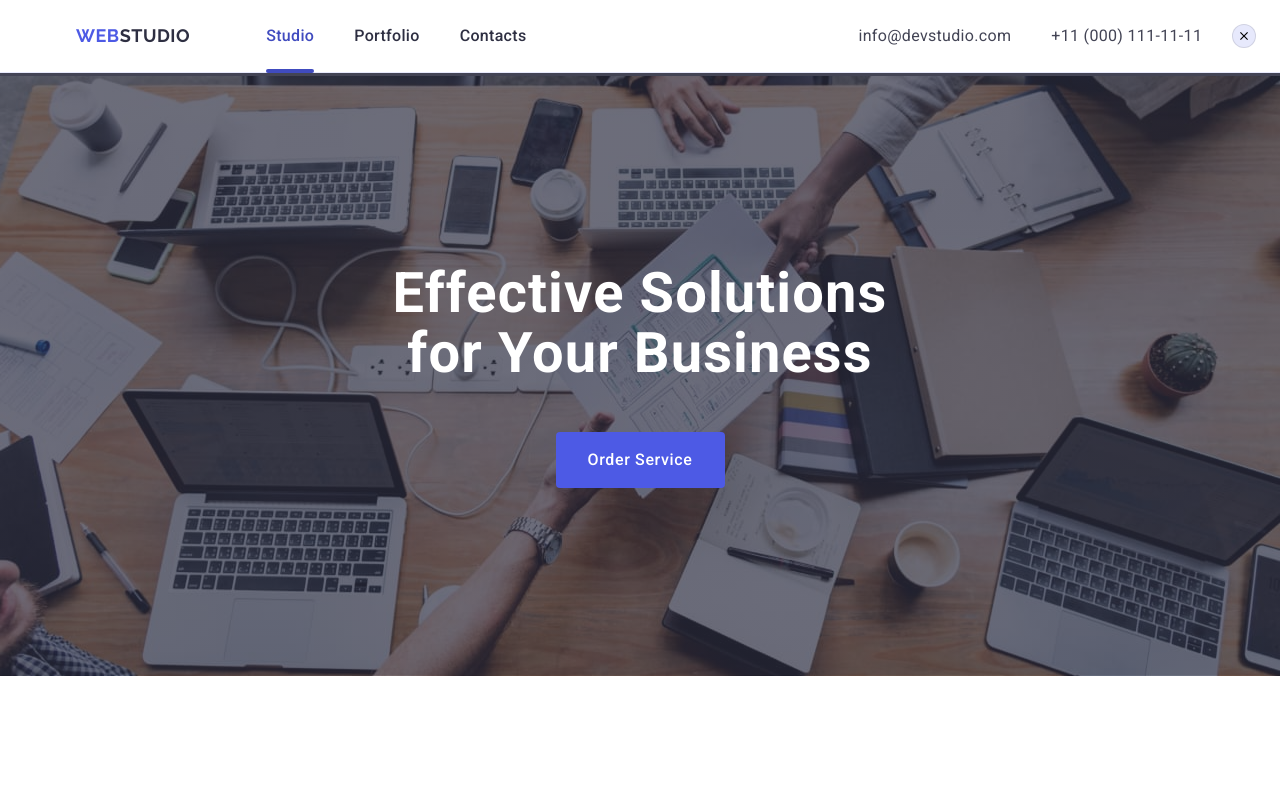
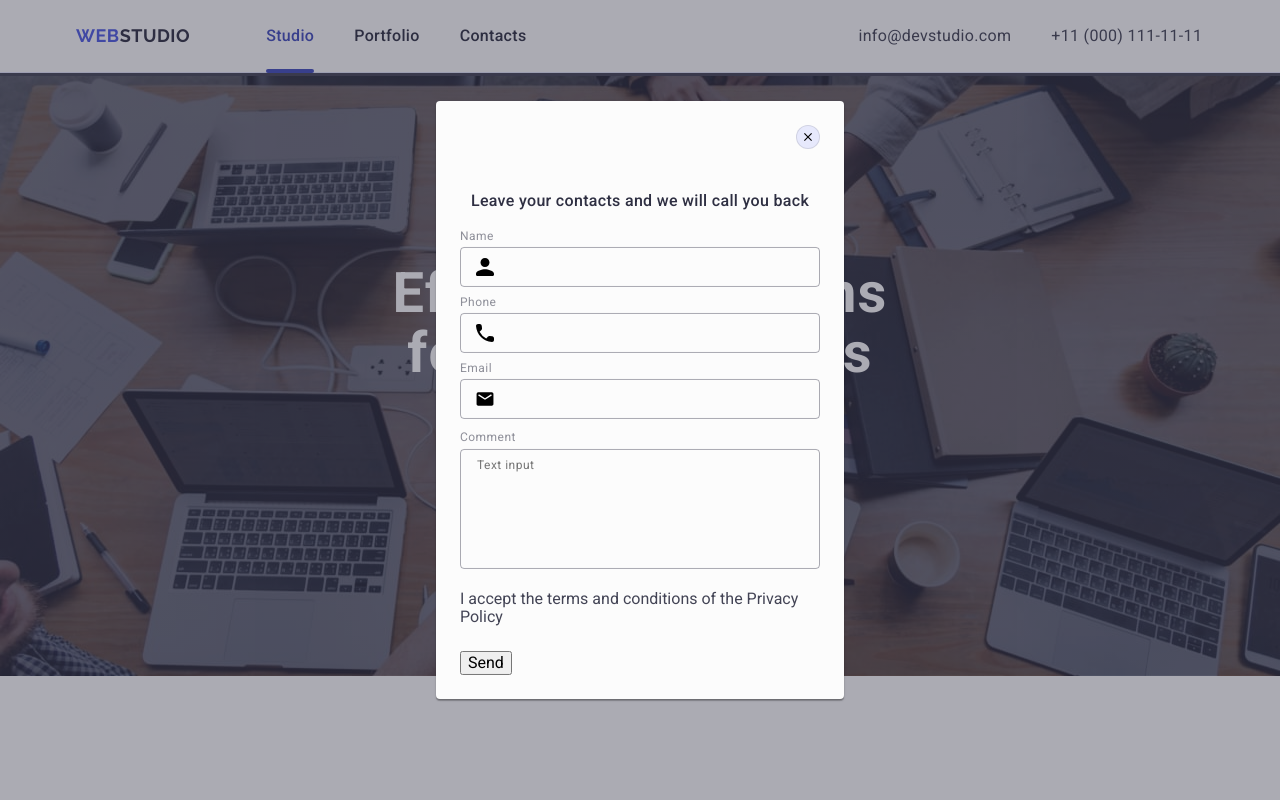
Before and after one commit to Kyryl2/goit-markup-hw-05, a plain HTML site: page index.html in a window 1280 px wide. Shown: the top 800 px of the page. Drawn offline with nearby package versions, Linux system fonts and the light colour scheme.

Commit message:
checkbox

```diff
--- a/css/style.css
+++ b/css/style.css
@@ -555,12 +555,12 @@ img {
   border-top: 3px solid #434455;
 }
 /* #endregion-container */
-/*#region .backdrop {
+.backdrop {
   position: fixed;
   top: 0;
   left: 0;
   width: 100%;
-  opacity: 0;
+
   height: 100%;
   background-color: rgba(46, 47, 66, 0.4);
   transition: opacity 250ms cubic-bezier(0.4, 0, 0.2, 1),
@@ -573,7 +573,7 @@ img {
   left: 50%;
   transform: translate(-50%, -50%);
   width: 408px;
-  opacity: 0;
+
   min-height: 584px;
   background: #fcfcfc;
   box-shadow: 0px 1px 1px rgba(0, 0, 0, 0.14), 0px 1px 3px rgba(0, 0, 0, 0.12),
@@ -593,7 +593,6 @@ img {
   transform: translateX(-50%) translateY(-50%) scale(1);
   transition-delay: 300ms;
 }
-*/
 .modal-close-btn {
   border-radius: 50%;
   width: 24px;
@@ -612,12 +611,17 @@ img {
   background-color: #e7e9fc;
   color: #2e2f42;
 }
-.modal-close-btn:hover {
+.modal-close-btn:hover,
+.modal-close-btn:focus {
   background-color: #404bbf;
-  color: #fff;
   border: none;
 }
 .close-icon {
+  transition: fill 250ms cubic-bezier(0.4, 0, 0.2, 1);
+}
+.modal-close-btn:hover .close-icon,
+.modal-close-btn:focus .close-icon {
+  fill: #ffffff;
 }
 .modal-text {
   font-family: "Roboto", sans-serif;
@@ -627,11 +631,11 @@ img {
   letter-spacing: 0.02em;
   text-align: center;
   color: #2e2f42;
+  margin-bottom: 16px;
 }
 .modal-form {
 }
-.form-button {
-}
+
 .label-text {
   font-size: 12px;
   line-height: 1.17;
@@ -652,11 +656,55 @@ img {
   position: relative;
 }
 .input-common {
+  width: 100%;
+  height: 40px;
+  border: 1px solid rgba(46, 47, 66, 0.4);
+  border-radius: 4px;
+  background-color: transparent;
+  padding-left: 38px;
+  outline: transparent;
+  transition: border-color 250ms cubic-bezier(0.4, 0, 0.2, 1);
+}
+.input-common:focus {
+  border-color: #4d5ae5;
 }
 .wrapper-icon {
   position: absolute;
   left: 16px;
   top: 50%;
   transform: translateY(-50%);
-  fill: #2e2f42;
+  transition: fill 250ms cubic-bezier(0.4, 0, 0.2, 1);
 }
+
+.input-common:focus .wrapper-icon {
+  fill: #4d5ae5;
+}
+.form-button {
+}
+.user-comment-wrapper {
+  margin-bottom: 16px;
+}
+.form-textarea {
+  width: 100%;
+  height: 120px;
+  font-size: 12px;
+  line-height: 1.17;
+  letter-spacing: 0.04em;
+  color: rgba(46, 47, 66, 0.4);
+  border: 1px solid rgba(46, 47, 66, 0.4);
+  border-radius: 4px;
+  background-color: transparent;
+  padding: 8px 16px;
+  outline: transparent;
+  resize: none;
+  transition: border-color 250ms cubic-bezier(0.4, 0, 0.2, 1);
+  margin-top: 4px;
+}
+.form-textarea:focus {
+  border-color: #4d5ae5;
+}
+.checkbox {
+  margin-bottom: 24px;
+}
+.checkbox-label {
+}
--- a/index.html
+++ b/index.html
@@ -410,35 +410,41 @@ UI Designer" width="264" />
                 <div class="user-name-wrapper">
                     <label class="label-text" for="user-name">Name</label>
                     <div class="user-input-wrapper">
-                        <svg class="wrapper-icon" width="18" height="18">
+                        <input class="input-common" name="user-name" id="user-name" type="text" />
+                        <svg class="wrapper-icon" width="18" height="24">
                             <use href="./images/icons.svg#icon-name"></use>
                         </svg>
-                        <input class="input-common" name="user-name" id="user-name" type="text" />
+
                     </div>
                 </div>
                 <div class="user-phone-wrapper">
                     <label class="label-text" for="user-phone">Phone</label>
                     <div class="user-input-wrapper">
-                        <svg class="wrapper-icon" width="13" height="13">
+                        <input class="input-common" name="user-phone" id="user-phone" type="tel" />
+                        <svg class="wrapper-icon" width="18" height="24">
                             <use href="./images/icons.svg#icon-phone"></use>
-                        </svg><input class="input-common" name="user-phone" id="user-phone" type="tel" />
+                        </svg>
                     </div>
                 </div>
                 <div class="user-email-wrapper">
                     <label class="label-text" for="user-email">Email</label>
                     <div class="user-input-wrapper">
-                        <svg class="wrapper-icon" width="15" height="12">
+                        <input class="input-common" name="user-email" id="user-email" type="email" />
+                        <svg class="wrapper-icon" width="18" height="24">
                             <use href="./images/icons.svg#icon-email"></use>
-                        </svg><input class="input-common" name="user-email" id="user-email" type="email" />
+                        </svg>
                     </div>
                 </div>
                 <div class="user-comment-wrapper">
                     <label class="label-text" for="user-comment">Comment</label>
-                    <textarea name="user-comment" id="user-comment" cols="30" rows="10"></textarea>
+                    <textarea class="form-textarea" name="user-comment" id="user-comment" cols="30" rows="10"
+                        placeholder="Text input"></textarea>
                 </div>
                 <div class="checkbox">
-                    <input type="checkbox" class="visually-hidden" />
-                    <label class="checkbox-wrapper-">I accept the terms and conditions of the <span>Privacy
+                    <input type="checkbox" class="input-checkbox visually-hidden" id="user-privacy" value="true"
+                        name="user-privacy" />
+                    <label class="checkbox-label" for="user-privacy">I accept the terms and conditions of the
+                        <span>Privacy
                             Policy</span><a href=""></a></label>
 
                 </div>
```
